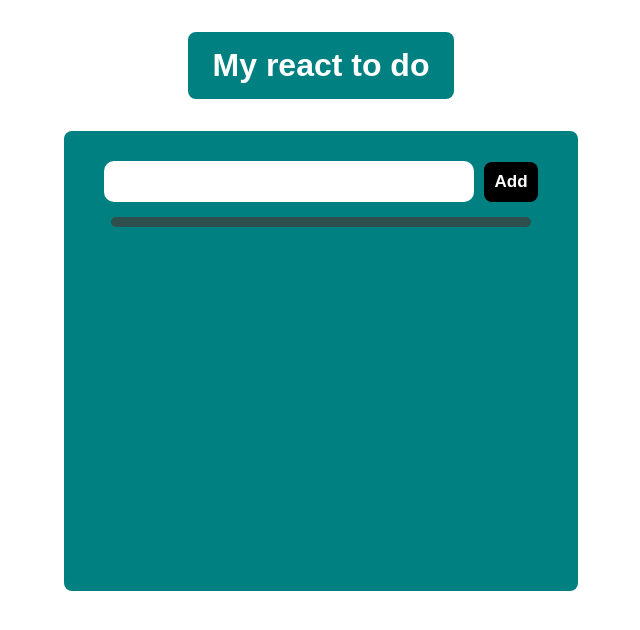
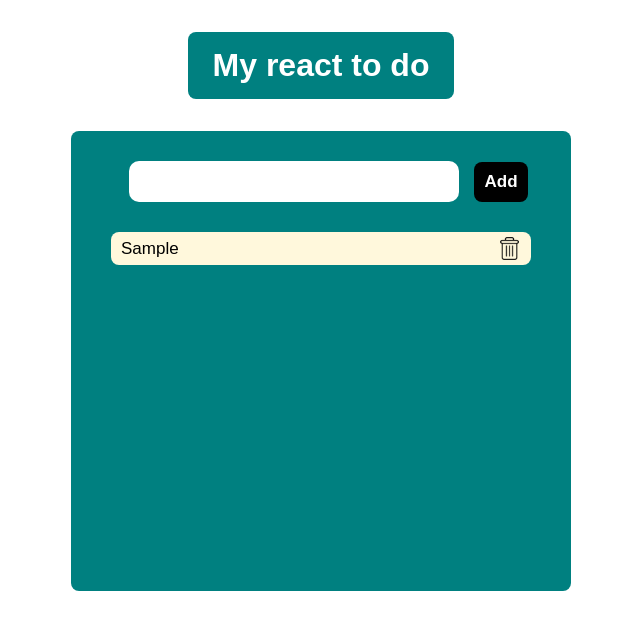
Before and after one commit to sameersheikh2/React-To-Do-List, a React (Create React App) app: page / in a window 1280 px wide. Both pictures are taken after typing "Sample" into the empty fields and a click on the button "Add". Shown: the top 630 px of the page, without its empty margins (319-959 px from the left). Built offline with nearby package versions, Linux system fonts and the light colour scheme.

Commit message:
added some css

```diff
--- a/src/App.css
+++ b/src/App.css
@@ -1,15 +1,16 @@
 .todo-list{
   align-items: center;
   text-align: start;
-  background-color: darkslategrey;
+  background-color: cornsilk;
   margin: 15px 0;
   border: none;
   border-radius: 8px;
   font-size: 17px;
   width: 400px;
-  color: white;
+  color: black;
   padding: 5px 10px;
   font-family: sans-serif;
+  cursor: pointer;
 }
 
 .App-background {
@@ -38,24 +39,28 @@
 
 .container {
   display: flex;
+  max-width: 70vh;
   flex-direction: column;
   background-color:  teal;
-  height: 50%;
+  height: 50vh;
   padding: 30px 40px;
+  text-align: center;
   justify-content: flex-start;
   align-items: center;
   color: white;
   border-radius: 8px;
+  min-height: 205px;
+  margin: 0 auto 20px;
 }
 
 input[type=text] {
-  margin-right: 10px;
+  margin: 0 15px 15px 15px;
   border-radius: 10px;
   border-style: none;
   padding: 10px;
   outline: none;
   font-size: large;
-  width: 350px;
+  width: 310px;
 }
 
 .add-button {
@@ -72,19 +77,19 @@ input[type=text] {
 
 .no-item-text {
   text-align: center;
-  color: black;
+  color: white;
   margin: 50px;
-  font-size: 19px;
+  font-size: 20px;
 }
 .row{
   display: flex;
   flex-direction: row;
 }
 
-/* .column {
-  display: flex;
-  flex-direction: column;
-} */
+  /* .column {
+    display: flex;
+    flex-direction: column;
+  } */
 
 .jc-space {
   justify-content: space-between;
@@ -92,4 +97,9 @@ input[type=text] {
 
 .icon {
   height: 23px;
+  cursor: pointer;
 }
+
+.task-done {
+  text-decoration: line-through;
+}
--- a/src/components/Todoitem.js
+++ b/src/components/Todoitem.js
@@ -1,12 +1,19 @@
 import React from 'react'
+import Delete from './Delete.png'
 
 function Todoitem(props) {
 
 return (
-    <div className='todo-list'>
-
-    </div>
-  )
+  <div className="todo-list jc-space row column">
+    <span className={props.item.isComplete?"task-done":""} onClick={() => props.markAsDone(props.index)}>{props.item.description}</span>
+    <img
+      src={Delete}
+      alt=""
+      className="icon"
+      onClick={() => props.deleteTask(props.index)}
+    />
+  </div>
+);
 }
 
 export default Todoitem;
```
